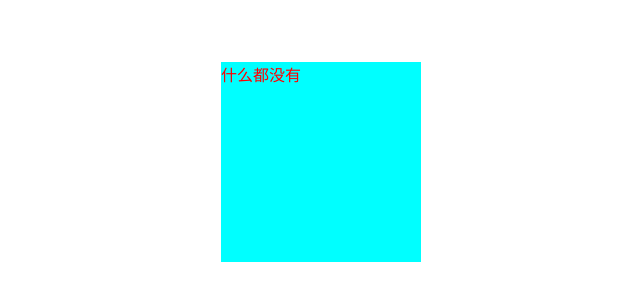
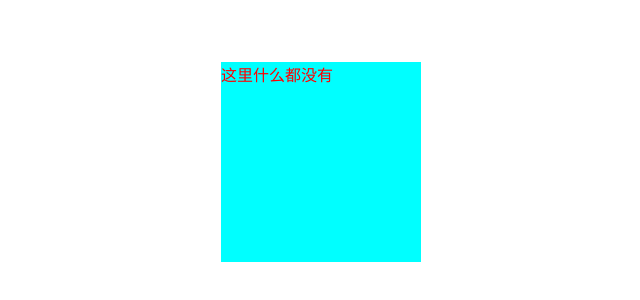
Before and after one commit to kongyuliuyun/kongyuliuyun.github.io, a plain HTML site: page index.html in a window 1280 px wide. Shown: the part 238-538 px from the top of the page, 319-959 px from the left. Drawn offline with Linux system fonts and the light colour scheme.

Commit message:
Update index.html

```diff
--- a/index.html
+++ b/index.html
@@ -19,7 +19,7 @@
 
 <body>
 <div>
-<div id="content">什么都没有</div>
+<div id="content">这里什么都没有</div>
 </div>
 </body>
 </html>
```
